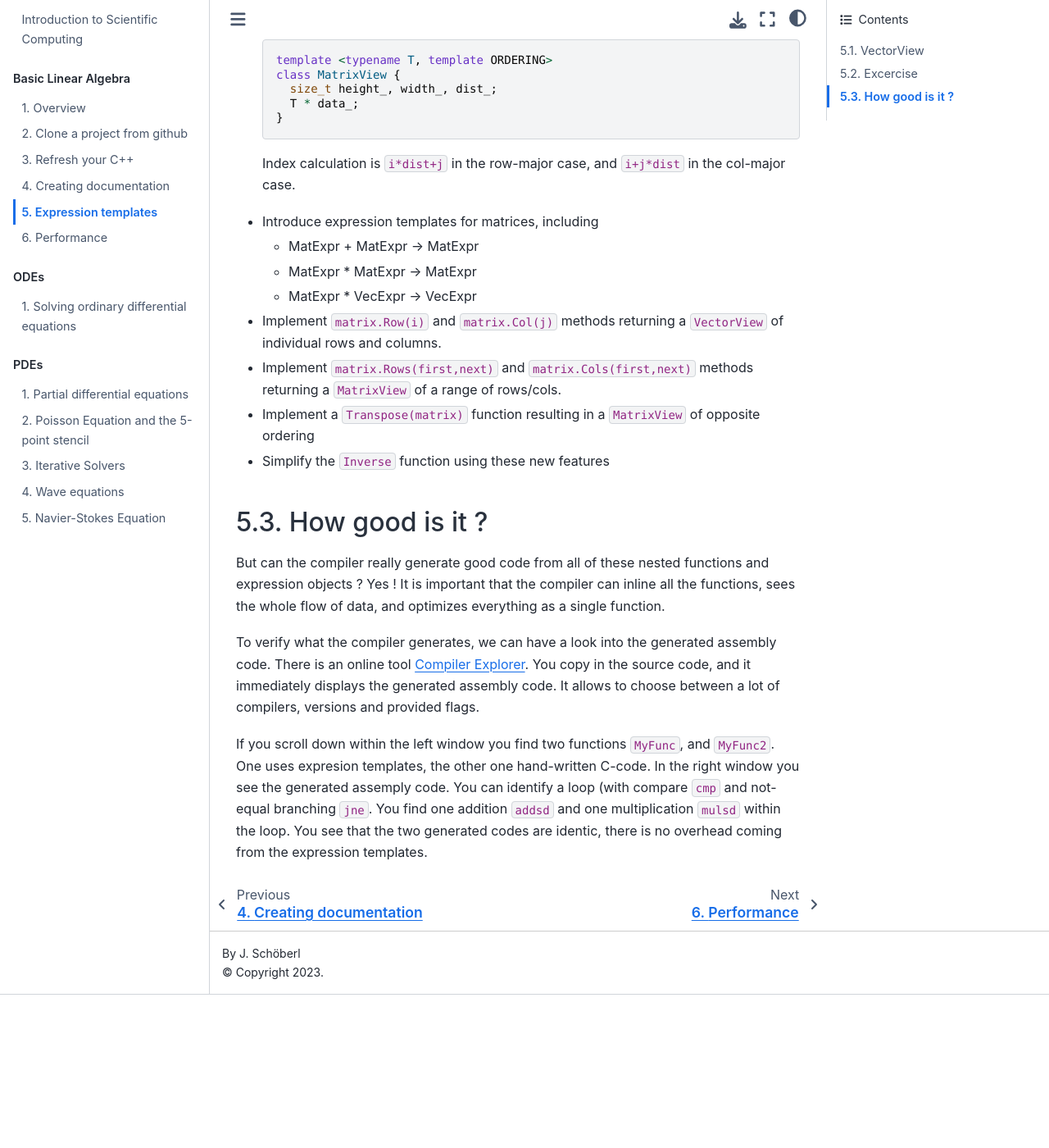
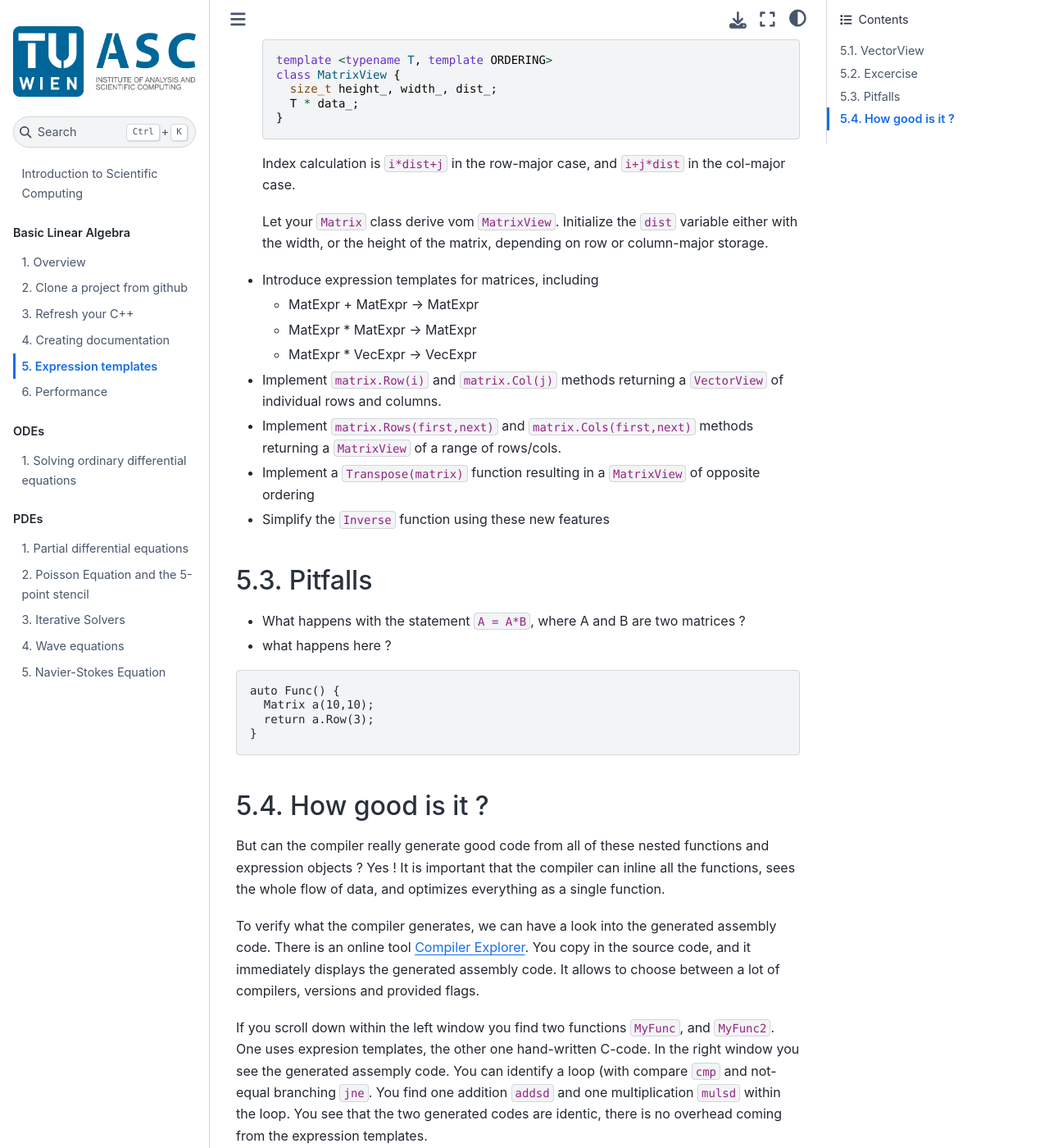
Before and after one commit to JSchoeberl/IntroSC, a Jupyter Book: the page built from basiclinalg/bla-expressions.md, in a window 1280 px wide and 1400 px high, scrolled down 3613 px. Shown: the whole window at 82% size. Built offline with Jupyter Book 1.0.4 settings and Sphinx 7.4.7 and the Sphinx Book theme 1.1.4, drawn with Linux system fonts in a browser that asks for light colours; pages that are not in the unit, such as notebooks, are missing from menus; before the commit the page ends 4826 px from its top, so only the background shows below that.

````diff
--- a/basiclinalg/bla-expressions.md
+++ b/basiclinalg/bla-expressions.md
@@ -160,6 +160,8 @@
     ```
     Index calculation is `i*dist+j` in the row-major case, and `i+j*dist` in the col-major case.
 
+    Let your `Matrix` class derive vom `MatrixView`. Initialize the `dist` variable either with the width, or the height of the matrix, depending on row or column-major storage.
+
   * Introduce expression templates for matrices, including
     - MatExpr + MatExpr -> MatExpr
     - MatExpr * MatExpr -> MatExpr
@@ -174,6 +176,19 @@
 
   * Simplify the `Inverse` function using these new features
 
+### Pitfalls
+
+
+  * What happens with the statement `A = A*B`, where A and B are two matrices ?
+
+  * what happens here ?
+  ```code
+  auto Func() {
+    Matrix a(10,10);
+    return a.Row(3);
+  }
+  ```
+
 
 ### How good is it ?
 
````
Also changed, not shown: 1 other file.
